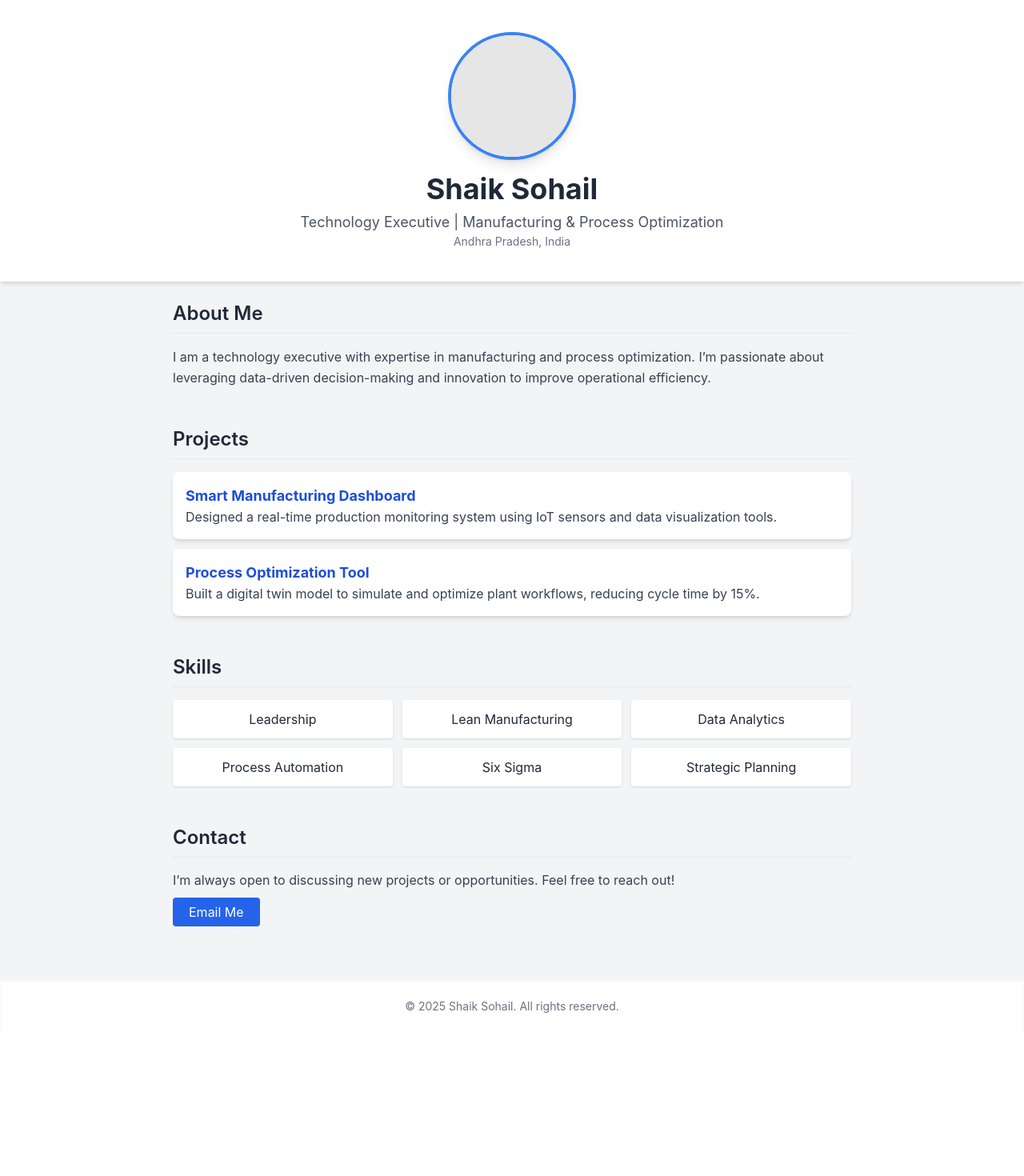
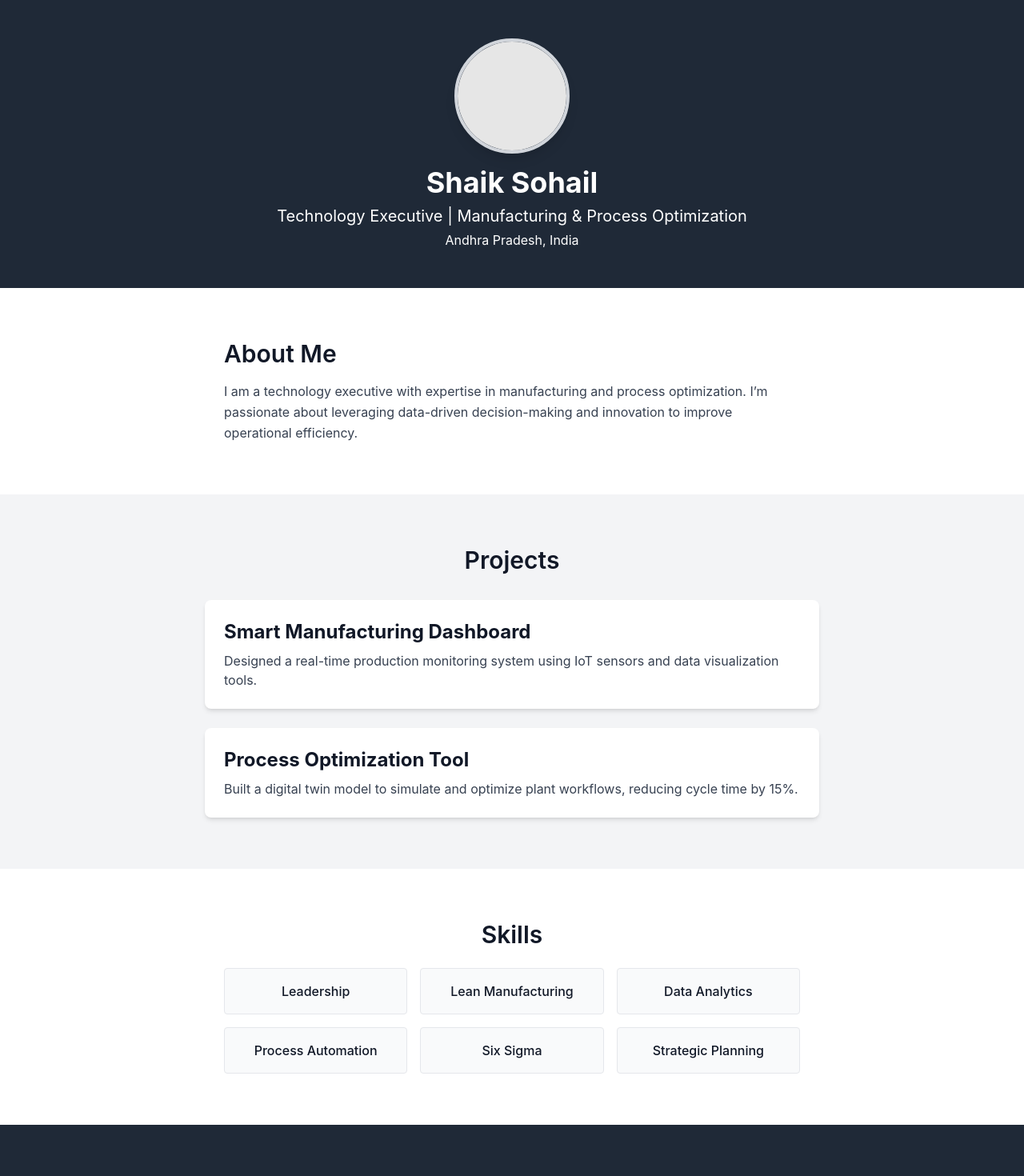
Before and after one commit to shaiksohail0728-debug/sohail-portfolio, a React (Vite) app: page / in a window 1280 px wide. Shown: the top 1470 px of the page at 80% size. Before the commit the page ends 1292 px from the top, so only its background shows below. Built offline with nearby package versions, Linux system fonts and the light colour scheme.

Commit message:
Refactor App component layout and styles

```diff
--- a/src/App.jsx
+++ b/src/App.jsx
@@ -3,92 +3,74 @@ import "./styles.css";
 
 function App() {
   return (
-    <div className="bg-gray-100 min-h-screen text-gray-800">
+    <div className="bg-white text-gray-900 min-h-screen">
       {/* Header */}
-      <header className="text-center py-10 bg-white shadow-md relative overflow-hidden">
-        {/* Profile Image */}
+      <header className="text-center py-12 bg-gray-800 text-white">
         <img
-          src="/photo.jpg" // ✅ make sure photo.jpg is in public/
+          src="/photo.jpg"
           alt="Shaik Sohail"
-          className="w-40 h-40 rounded-full mx-auto mb-4 border-4 border-blue-500 shadow-lg hover:scale-105 transition-transform duration-500"
+          className="w-36 h-36 rounded-full mx-auto mb-4 border-4 border-gray-300 shadow-lg"
         />
-        <h1 className="text-4xl font-bold mb-2 animate-fade-in">Shaik Sohail</h1>
-        <p className="text-lg text-gray-600">
-          Technology Executive | Manufacturing & Process Optimization
-        </p>
-        <p className="text-sm text-gray-500">Andhra Pradesh, India</p>
+        <h1 className="text-4xl font-bold mb-2">Shaik Sohail</h1>
+        <p className="text-xl mb-1">Technology Executive | Manufacturing & Process Optimization</p>
+        <p className="text-md">Andhra Pradesh, India</p>
       </header>
 
-      {/* Main Content */}
-      <main className="max-w-4xl mx-auto p-6 space-y-12">
       {/* About Section */}
-        <section id="about">
-          <h2 className="text-2xl font-semibold mb-4 border-b pb-2">About Me</h2>
+      <section id="about" className="py-16 px-6 max-w-3xl mx-auto">
+        <h2 className="text-3xl font-semibold mb-4">About Me</h2>
         <p className="text-gray-700 leading-relaxed">
-            I am a technology executive with expertise in manufacturing and process optimization.
-            I’m passionate about leveraging data-driven decision-making and innovation to improve
-            operational efficiency.
+          I am a technology executive with expertise in manufacturing and process optimization. I’m passionate about leveraging data-driven decision-making and innovation to improve operational efficiency.
         </p>
       </section>
 
       {/* Projects Section */}
-        <section id="projects">
-          <h2 className="text-2xl font-semibold mb-4 border-b pb-2">Projects</h2>
-          <ul className="space-y-3">
-            <li className="bg-white shadow-md p-4 rounded-lg hover:shadow-lg transition-shadow duration-300">
-              <h3 className="font-bold text-lg text-blue-700">Smart Manufacturing Dashboard</h3>
+      <section id="projects" className="py-16 px-6 bg-gray-100">
+        <h2 className="text-3xl font-semibold mb-8 text-center">Projects</h2>
+        <div className="space-y-6 max-w-3xl mx-auto">
+          <div className="bg-white p-6 shadow-md rounded-lg hover:shadow-lg transition">
+            <h3 className="text-2xl font-bold mb-2">Smart Manufacturing Dashboard</h3>
             <p className="text-gray-700">
               Designed a real-time production monitoring system using IoT sensors and data visualization tools.
             </p>
-            </li>
-            <li className="bg-white shadow-md p-4 rounded-lg hover:shadow-lg transition-shadow duration-300">
-              <h3 className="font-bold text-lg text-blue-700">Process Optimization Tool</h3>
+          </div>
+          <div className="bg-white p-6 shadow-md rounded-lg hover:shadow-lg transition">
+            <h3 className="text-2xl font-bold mb-2">Process Optimization Tool</h3>
             <p className="text-gray-700">
               Built a digital twin model to simulate and optimize plant workflows, reducing cycle time by 15%.
             </p>
-            </li>
-          </ul>
+          </div>
+        </div>
       </section>
 
       {/* Skills Section */}
-        <section id="skills">
-          <h2 className="text-2xl font-semibold mb-4 border-b pb-2">Skills</h2>
-          <ul className="grid grid-cols-2 sm:grid-cols-3 gap-3">
-            {[
-              "Leadership",
-              "Lean Manufacturing",
-              "Data Analytics",
-              "Process Automation",
-              "Six Sigma",
-              "Strategic Planning",
-            ].map((skill) => (
-              <li
-                key={skill}
-                className="bg-white shadow p-3 rounded text-center hover:bg-blue-50 transition duration-300"
-              >
+      <section id="skills" className="py-16 px-6 max-w-3xl mx-auto">
+        <h2 className="text-3xl font-semibold mb-6 text-center">Skills</h2>
+        <div className="grid grid-cols-1 sm:grid-cols-2 md:grid-cols-3 gap-4">
+          {["Leadership", "Lean Manufacturing", "Data Analytics", "Process Automation", "Six Sigma", "Strategic Planning"].map((skill) => (
+            <div key={skill} className="bg-gray-50 border border-gray-200 p-4 rounded text-center font-medium hover:bg-gray-100 transition">
               {skill}
-              </li>
+            </div>
           ))}
-          </ul>
+        </div>
       </section>
 
       {/* Contact Section */}
-        <section id="contact">
-          <h2 className="text-2xl font-semibold mb-4 border-b pb-2">Contact</h2>
-          <p className="text-gray-700 mb-4">
+      <section id="contact" className="py-16 px-6 bg-gray-800 text-white text-center">
+        <h2 className="text-3xl font-semibold mb-4">Contact</h2>
+        <p className="mb-6">
           I’m always open to discussing new projects or opportunities. Feel free to reach out!
         </p>
         <a
           href="mailto:shaiksohail@example.com"
-            className="bg-blue-600 text-white px-5 py-2 rounded hover:bg-blue-700 transition duration-300"
+          className="bg-blue-600 text-white px-6 py-3 rounded-lg hover:bg-blue-700 transition"
         >
           Email Me
         </a>
       </section>
-      </main>
 
       {/* Footer */}
-      <footer className="text-center py-6 text-sm text-gray-500 bg-white mt-12 shadow-inner">
+      <footer className="text-center py-6 text-gray-500 bg-white">
         © {new Date().getFullYear()} Shaik Sohail. All rights reserved.
       </footer>
     </div>
```
Lines whose indentation alone changed are shown as unchanged.
